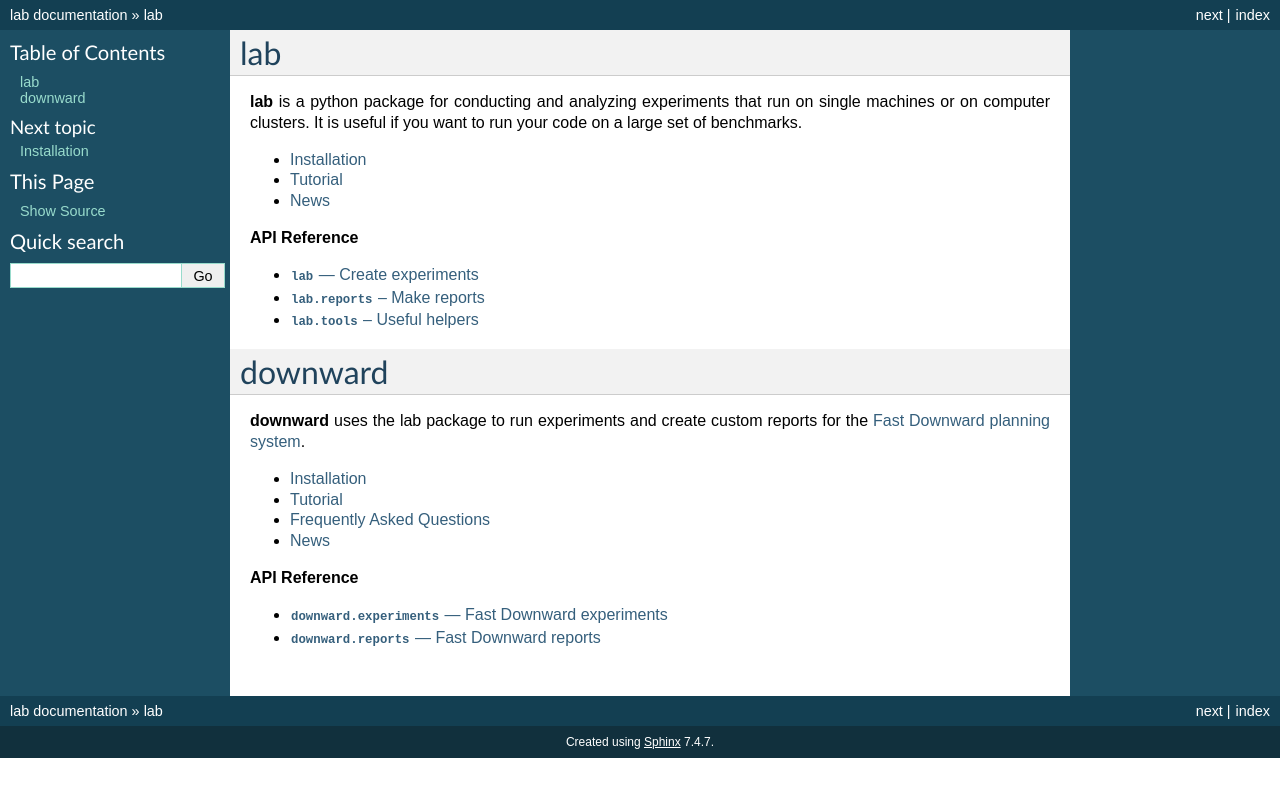
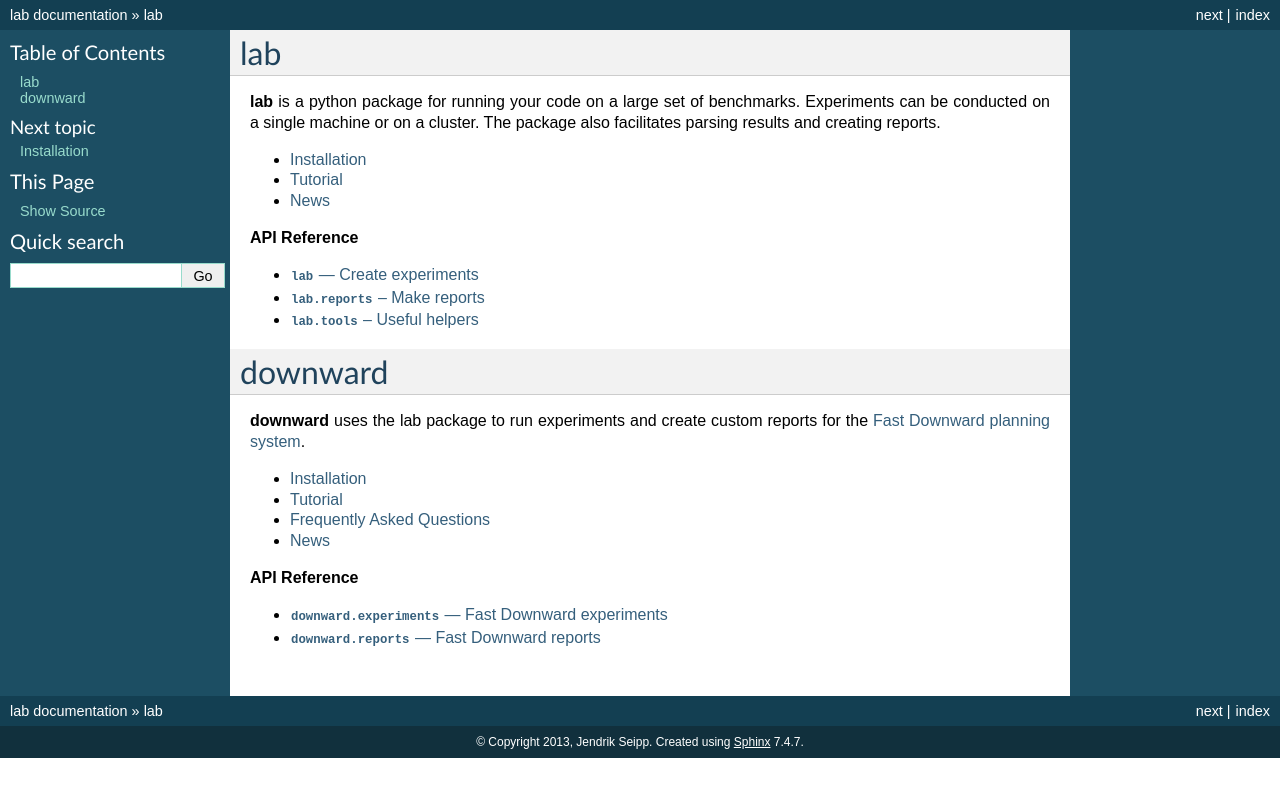
Before and after one commit to aibasel/lab, a Sphinx documentation site: the page built from docs/index.rst, in a window 1280 px wide. Shown: the top 797 px of the page. Built offline with Sphinx 7.4.7, drawn with Linux system fonts in a browser that asks for light colours.

Commit message:
update lab description in docs

```diff
--- a/README.rst
+++ b/README.rst
@@ -1,8 +1,8 @@
 lab
 ===
-**lab** is a python package for conducting and analyzing experiments that run on
-single machines or on computer clusters. It is useful if you want to run your
-code on a large set of benchmarks.
+**lab** is a python package for running your code on a large set of benchmarks.
+Experiments can be conducted on a single machine or on a cluster. The package
+also facilitates parsing results and creating reports.
 
 downward
 ========
--- a/docs/conf.py
+++ b/docs/conf.py
@@ -180,7 +180,7 @@
 #html_show_sphinx = True
 
 # If true, "(C) Copyright ..." is shown in the HTML footer. Default is True.
-html_show_copyright = False
+html_show_copyright = True
 
 # If true, an OpenSearch description file will be output, and all pages will
 # contain a <link> tag referring to it.  The value of this option must be the
--- a/docs/index.rst
+++ b/docs/index.rst
@@ -1,8 +1,8 @@
 lab
 ===
-**lab** is a python package for conducting and analyzing experiments that run on
-single machines or on computer clusters. It is useful if you want to run your
-code on a large set of benchmarks.
+**lab** is a python package for running your code on a large set of benchmarks.
+Experiments can be conducted on a single machine or on a cluster. The package
+also facilitates parsing results and creating reports.
 
 .. toctree::
    :maxdepth: 1
```
